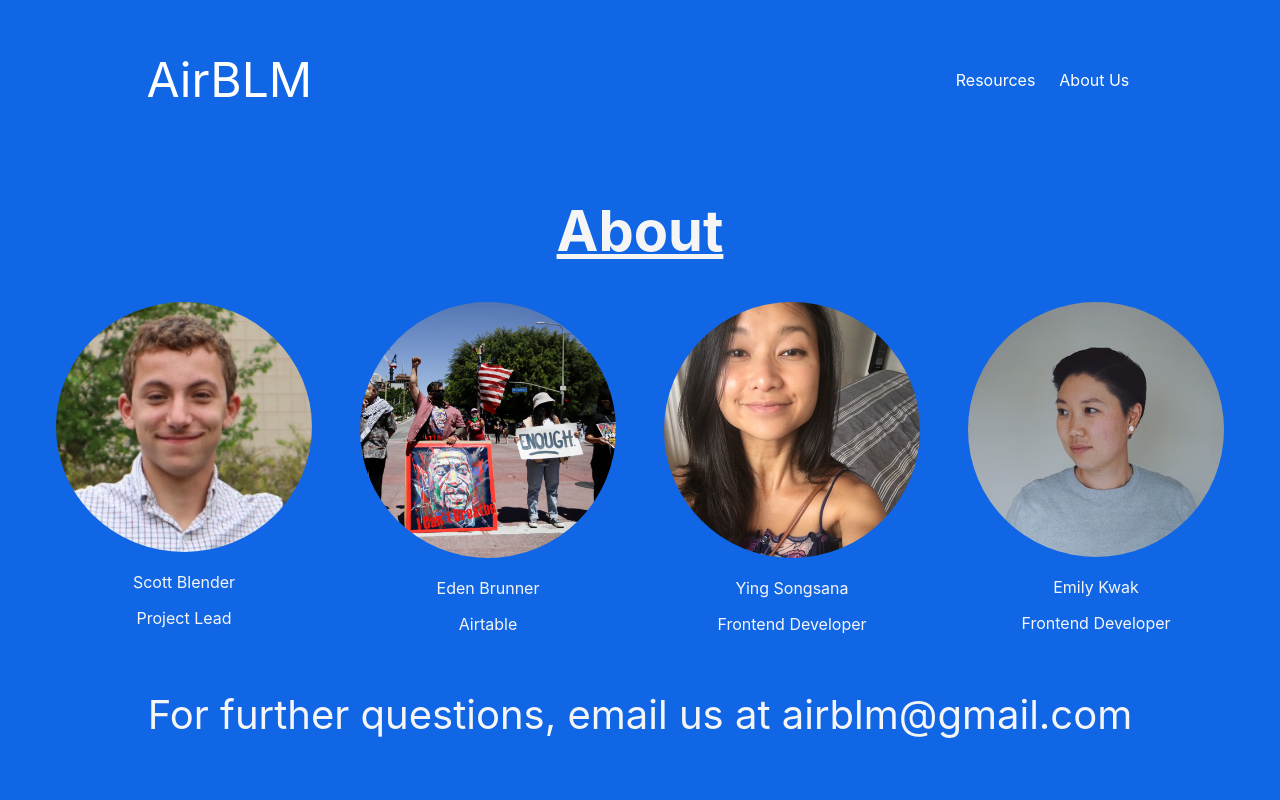
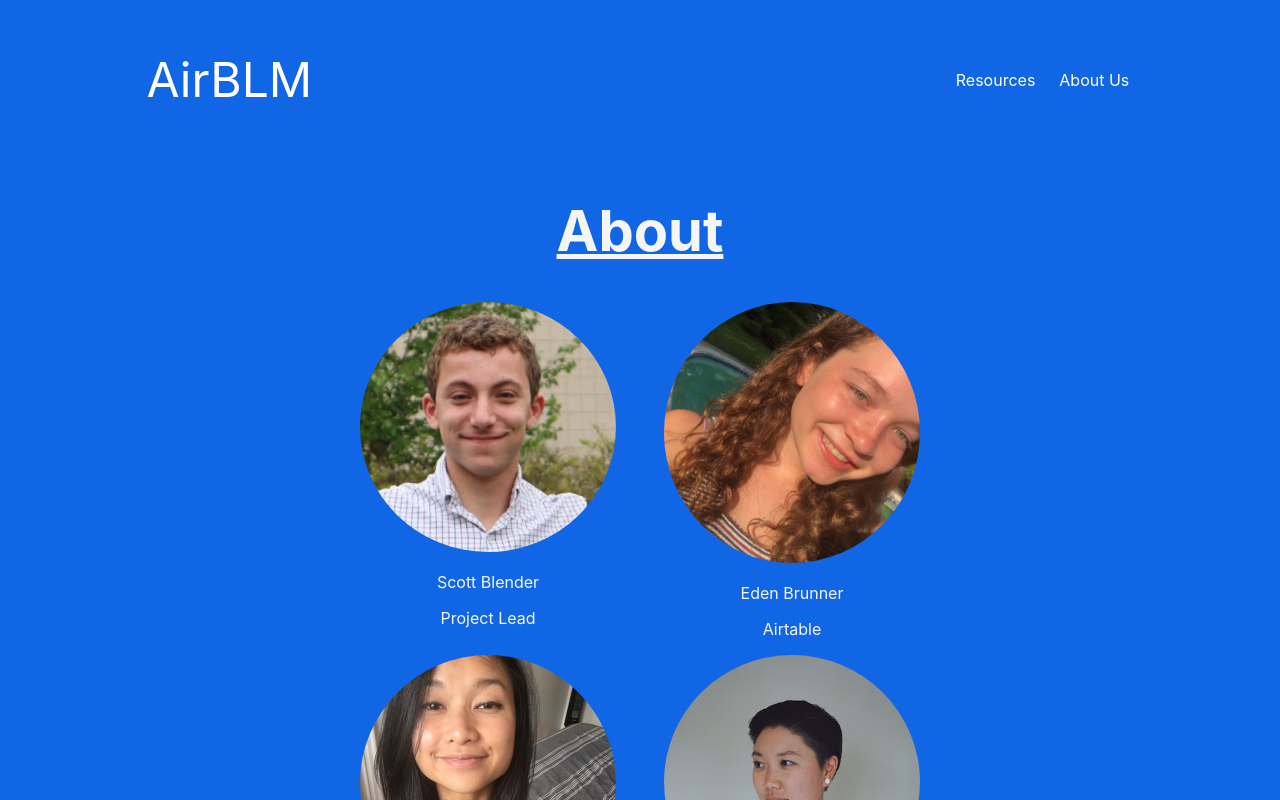
Before and after one commit to AirBLM/AirBLM-Website, a React (Create React App) app in the folder airblm/: page /about-us in a window 1280 px wide. Shown: the top 800 px of the page. Built offline with nearby package versions, Linux system fonts and the light colour scheme.

Commit message:
updates to styling

```diff
--- a/airblm/src/Components/About.css
+++ b/airblm/src/Components/About.css
@@ -1,10 +1,11 @@
 .About img {
   border-radius: 50%;
   width: calc(20vw);
+  height: auto;
 }
 .About-grid {
   display: grid;
-  grid-template-columns: auto auto auto auto;
+  grid-template-columns: auto auto;
   column-gap: 3rem;
 }
 .About p {
--- a/airblm/src/Components/About.js
+++ b/airblm/src/Components/About.js
@@ -2,7 +2,7 @@ import React from "react";
 import "./About.css";
 import Team from "./Team_Photo";
 import Scott from "../assets/Scott.jpg";
-import Eden from "../assets/image.jpg";
+import Eden from "../assets/eden.jpg";
 import Ying from "../assets/Ying.jpg";
 import Emily from "../assets/Emily.jpg";
 
@@ -10,7 +10,7 @@ import Grid from "@material-ui/core/Grid";
 
 const About = () => {
   return (
-    <Grid className="About" container direction="column" alignItems="center">
+    <Grid className="About" container direction="column" alignItems="center" justify='space-between'>
       <h1>About</h1>
       <div className="About-grid">
         <Team photo={Scott} name="Scott Blender" title="Project Lead"></Team>
--- a/airblm/src/Components/Articles/Articles.css
+++ b/airblm/src/Components/Articles/Articles.css
@@ -1,6 +1,7 @@
 .article h1 {
   font-size: 3.5em;
   text-decoration: underline;
+  color: whitesmoke;
 }
 .article-card {
   width: 320px;
--- a/airblm/src/Components/Donations/Donations.css
+++ b/airblm/src/Components/Donations/Donations.css
@@ -1,6 +1,11 @@
 .donation h1 {
   font-size: 3.5em;
   text-decoration: underline;
+  color: whitesmoke;
+}
+.donation h2 {
+  font-size: 2.0em;
+  color: whitesmoke;
 }
 .donation-actions {
   position: absolute;
--- a/airblm/src/Components/GetInvolved/GetInvolved.css
+++ b/airblm/src/Components/GetInvolved/GetInvolved.css
@@ -1,6 +1,7 @@
 .getInvolved h1 {
   font-size: 3.5em;
   text-decoration: underline;
+  color: whitesmoke;
 }
 
 .getInvolved-card {
--- a/airblm/src/Components/Petitions/Petitions.css
+++ b/airblm/src/Components/Petitions/Petitions.css
@@ -8,6 +8,7 @@
 .petition h1 {
   font-size: 3.5em;
   text-decoration: underline;
+  color: whitesmoke;
 }
 
 .petition-card {
```
Also changed, not shown: airblm/src/assets/eden.jpg (added).
